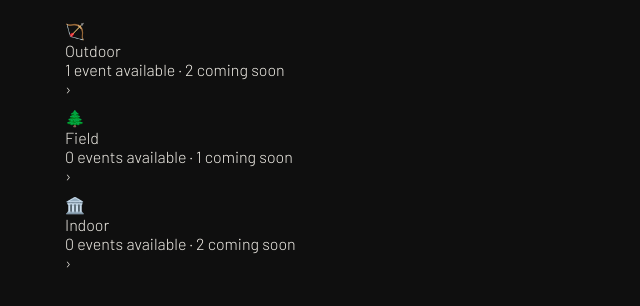
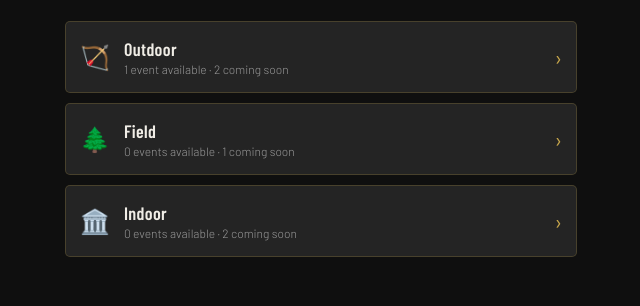
Before and after one commit to NockTravel/WC25SIM, a plain HTML site: page index.html in a window 1280 px wide. Shown: the part 106-412 px from the top of the page, without its empty margins (319-959 px from the left). Drawn offline with nearby package versions, Linux system fonts and the light colour scheme.

Commit message:
Update styles.css
multi event update

```diff
--- a/styles.css
+++ b/styles.css
@@ -209,3 +209,46 @@ html, body {
   .np-btn { height: 46px; font-size: 18px; }
   .division-grid { grid-template-columns: 1fr; }
 }
+
+/* ── NAVIGATION: LANDING / CATEGORY / EVENT ── */
+.nav-card {
+  background: var(--panel);
+  border: 0.5px solid var(--border);
+  border-radius: var(--r);
+  padding: 16px 14px;
+  cursor: pointer;
+  display: flex;
+  align-items: center;
+  gap: 14px;
+  transition: border-color 0.15s, background 0.15s;
+}
+.nav-card:hover { border-color: var(--border-bright); background: var(--panel2); }
+.nav-card-dim { opacity: 0.45; cursor: default; }
+.nav-card-dim:hover { border-color: var(--border); background: var(--panel); }
+.nav-icon { font-size: 24px; line-height: 1; flex-shrink: 0; }
+.nav-name {
+  font-family: 'Barlow Condensed', sans-serif;
+  font-size: 18px;
+  font-weight: 600;
+  color: var(--text);
+  letter-spacing: 0.02em;
+  margin-bottom: 2px;
+}
+.nav-sub { font-size: 12px; color: var(--muted); }
+.nav-arrow {
+  font-size: 22px;
+  color: var(--gold);
+  font-family: 'Barlow Condensed', sans-serif;
+  font-weight: 300;
+  flex-shrink: 0;
+  margin-left: auto;
+}
+.nav-section-label {
+  font-family: 'Barlow Condensed', sans-serif;
+  font-size: 13px;
+  font-weight: 500;
+  letter-spacing: 0.12em;
+  text-transform: uppercase;
+  color: var(--gold);
+  margin-bottom: 14px;
+}
```
